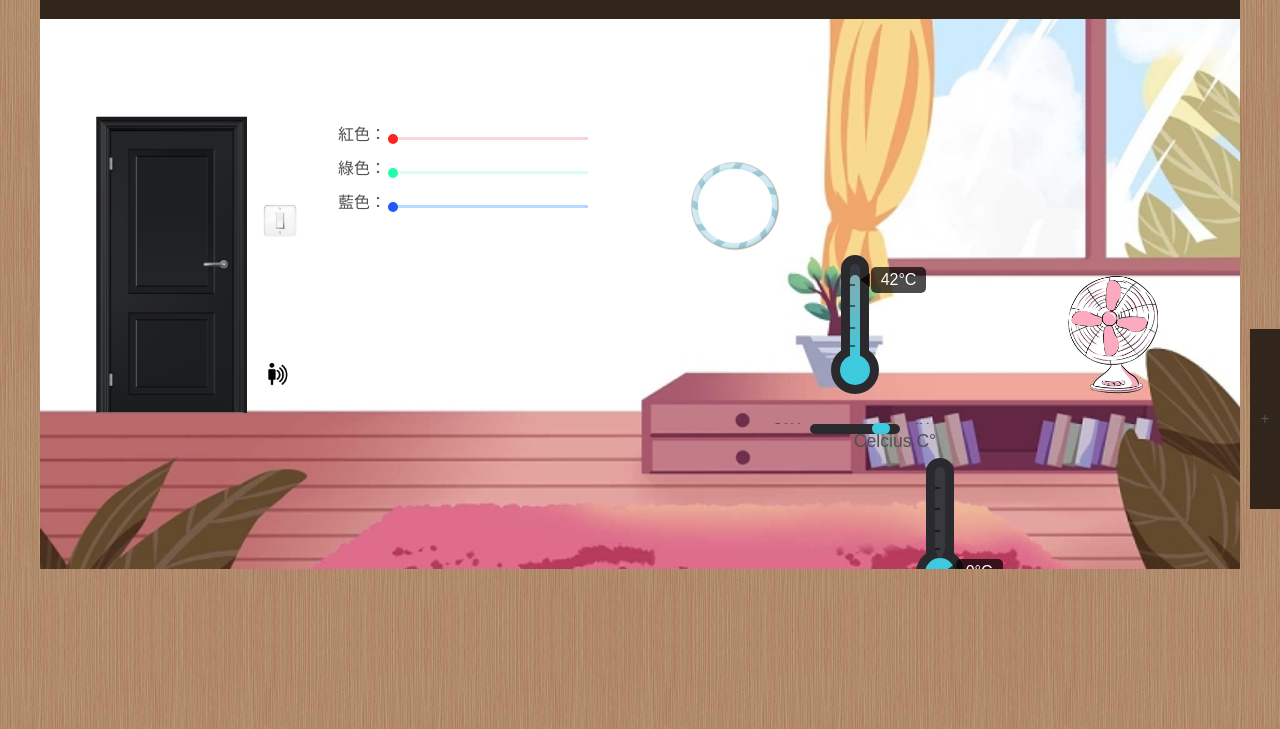
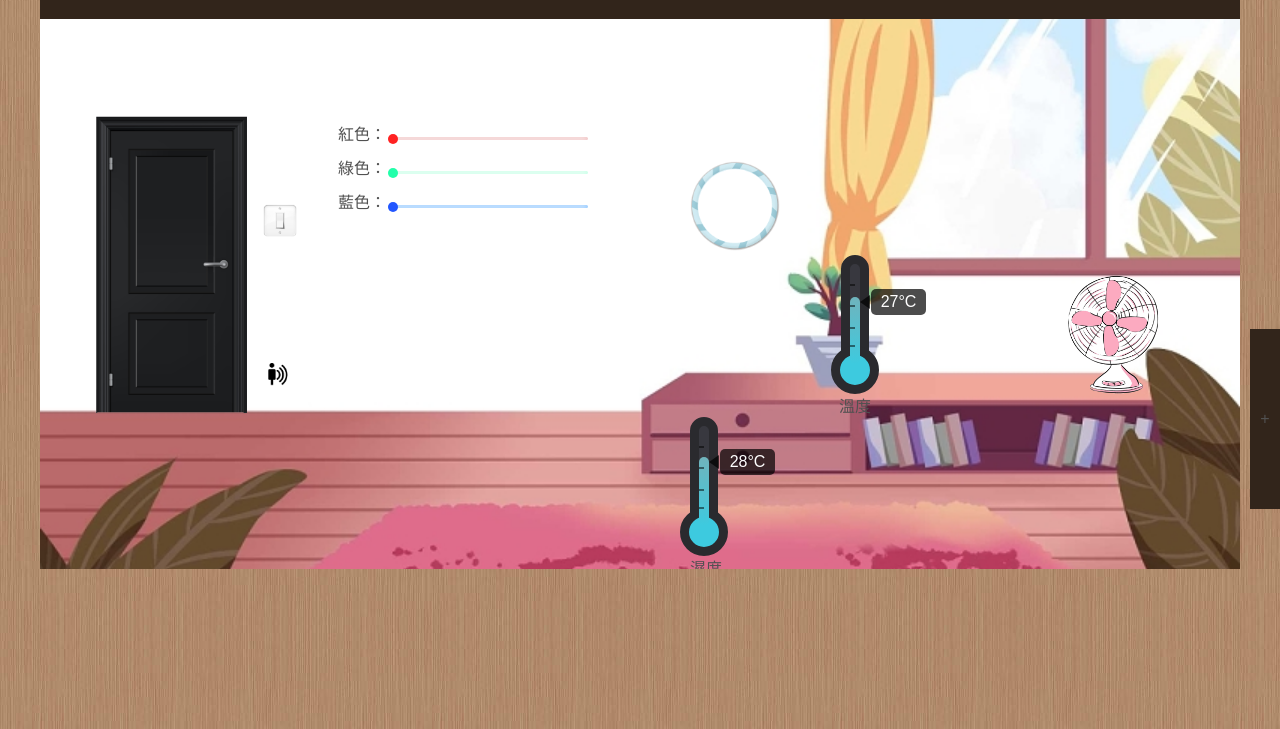
Before and after one commit to janniefish/ihouse, a PHP site: page / in a window 1280 px wide; the page is wider, and only the part inside the window is pictured. Shown: the part 151-880 px from the top of that part. Run offline with PHP 8.4, Linux system fonts and the light colour scheme; some libraries are stand-ins or nearby versions; some web fonts are replaced.

Commit message:
Modify the function of the thermometer

```diff
--- a/ihouseweb/change.js
+++ b/ihouseweb/change.js
@@ -158,6 +158,33 @@ function getData() {
 //     send(value);
 // });
 
+const units = {
+    Celcius: "°C",
+    Fahrenheit: "°F" };
+
+
+  const config = {
+    minTemp: -20,
+    maxTemp: 50,
+    unit: "Celcius" };
+
+  const temperature = document.querySelector(".temperature");
+  const humidity = document.querySelector(".humidity .temperature");
+  const Tdegree = 27;
+  const Hdegree = 28;
+  function setTemperature() {
+    temperature.style.height = (Tdegree - config.minTemp) / (config.maxTemp - config.minTemp) * 100 + "%";
+    temperature.dataset.value = Tdegree + units[config.unit];
+  }
+
+  function setHumidity() {
+    humidity.style.height = (Hdegree - config.minTemp) / (config.maxTemp - config.minTemp) * 100 + "%";
+    humidity.dataset.value = Hdegree + units[config.unit];
+  }
+
+
+  setTimeout(setTemperature, 1000);
+  setTimeout(setHumidity, 1000);
 
 
 
--- a/ihouseweb/index.html
+++ b/ihouseweb/index.html
@@ -71,33 +71,17 @@
 						<div class="termometer">
 							<div class="temperature" style="height:0" data-value="0°C"></div>
 							<div class="graduations"></div>
+
 						</div>
-
-						<div class="playground">
-							<div class="range">
-								<input id="minTemp" type="text" value="-20">
-								<input type="range" min="-20" max="50" value="42">
-								<input id="maxTemp" type="text" value="50">
-							</div>
-							<p class="unit">Celcius C°</p>
-						</div>
+						<div>溫度</div>
 
 					</div>
-					<div class="wrapper">
+					<div class="humidity">
 						<div class="termometer">
 							<div class="temperature" style="height:0" data-value="0°C"></div>
 							<div class="graduations"></div>
 						</div>
-
-						<div class="playground">
-							<div class="range">
-								<input id="minTemp" type="text" value="-20">
-								<input type="range" min="-20" max="50" value="42">
-								<input id="maxTemp" type="text" value="50">
-							</div>
-							<p class="unit">Celcius C°</p>
-						</div>
-
+						<div>濕度</div>
 					</div>
 					<div id="common_box" class="box">
 						<div id="cli_on" class="box">+</div>
@@ -182,7 +166,7 @@
 			initime = setTimeout("cli_on.click()", 1000);
 		}
 	</script>
-	<script src="thermometer.js"></script>
+
 </body>
 
 </html>
--- a/ihouseweb/thermometer.css
+++ b/ihouseweb/thermometer.css
@@ -9,6 +9,7 @@
   color: white;
 } */
 
+
 .wrapper {
   margin: auto;
   display: flex;
@@ -16,19 +17,20 @@
   align-items: center;
 
 }
-
+/*
 p {
   -webkit-user-select: none;
   -moz-user-select: none;
   -ms-user-select: none;
   user-select: none;
-}
 
-.info {
+} */
+
+/* .info {
   opacity: 0.2;
   margin: 0;
   text-align: center;
-}
+} */
 
 .termometer {
   width: 10px;
@@ -38,7 +40,7 @@ p {
   border: 9px solid #2a2a2e;
   border-radius: 20px;
   z-index: 1;
-  margin-bottom: 50px;
+  margin-bottom: 20px;
 }
 .termometer:before, .termometer:after {
   position: absolute;
@@ -66,6 +68,7 @@ p {
   height: 59%;
   top: 20%;
   width: 50%;
+
 }
 .termometer .graduations, .termometer .graduations:before {
   position: absolute;
```
